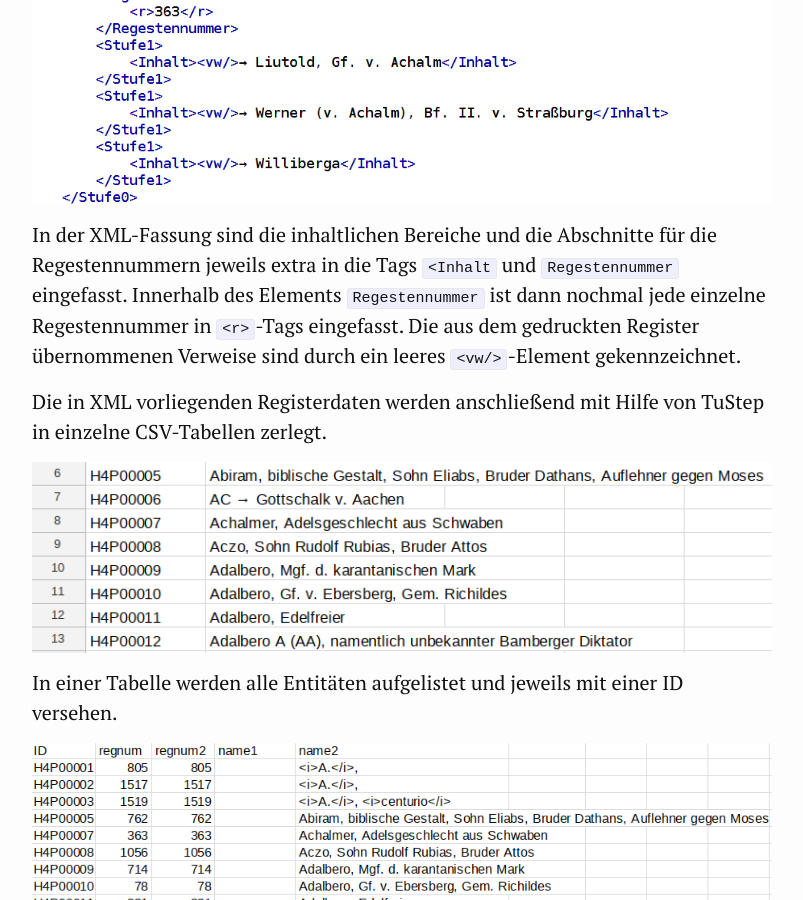
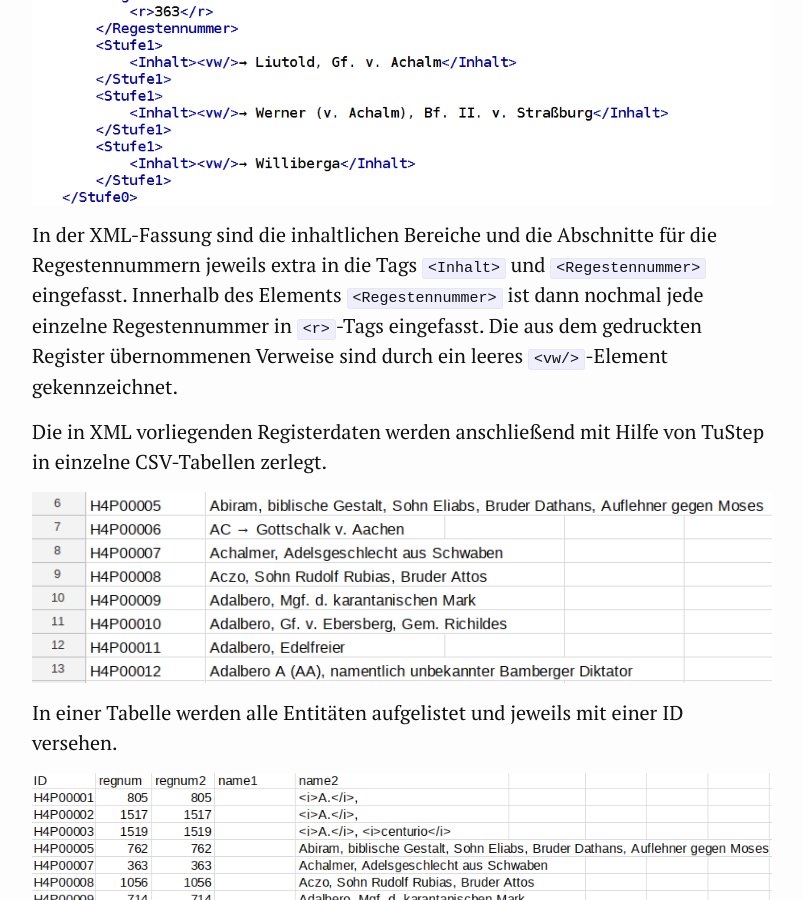
Before and after one commit to kuczera/Graphentechnologien, a Jekyll site: the page built from docs/20_Regestenmodellierung-im-Graphen.md, in a window 1280 px wide and 900 px high, scrolled down 13923 px. Shown: the whole window, without its empty margins (238-1041 px from the left). Built offline with Jekyll 4.4.1, drawn with Linux system fonts in a browser that asks for light colours; part of the change alters nothing that is shown.

```diff
--- a/docs/20_Regestenmodellierung-im-Graphen.md
+++ b/docs/20_Regestenmodellierung-im-Graphen.md
@@ -220,7 +220,7 @@ Register spielen für die Erschließung von gedrucktem Wissen eine zentrale Roll
 
 ![Ausschnitt aus dem XML-Register der Regesten Heinrichs IV.](Bilder/RI2Graph/XML-Register.png)
 
-In der XML-Fassung sind die inhaltlichen Bereiche und die Abschnitte für die Regestennummern jeweils extra in die Tags `<Inhalt` und `Regestennummer` eingefasst. Innerhalb des Elements `Regestennummer` ist dann nochmal jede einzelne Regestennummer in `<r>`-Tags eingefasst. Die aus dem gedruckten Register übernommenen Verweise sind durch ein leeres `<vw/>`-Element gekennzeichnet.
+In der XML-Fassung sind die inhaltlichen Bereiche und die Abschnitte für die Regestennummern jeweils extra in die Tags `<Inhalt>` und `<Regestennummer>` eingefasst. Innerhalb des Elements `<Regestennummer>` ist dann nochmal jede einzelne Regestennummer in `<r>`-Tags eingefasst. Die aus dem gedruckten Register übernommenen Verweise sind durch ein leeres `<vw/>`-Element gekennzeichnet.
 
 Die in XML vorliegenden Registerdaten werden anschließend mit Hilfe von TuStep in einzelne CSV-Tabellen zerlegt.
 
```
